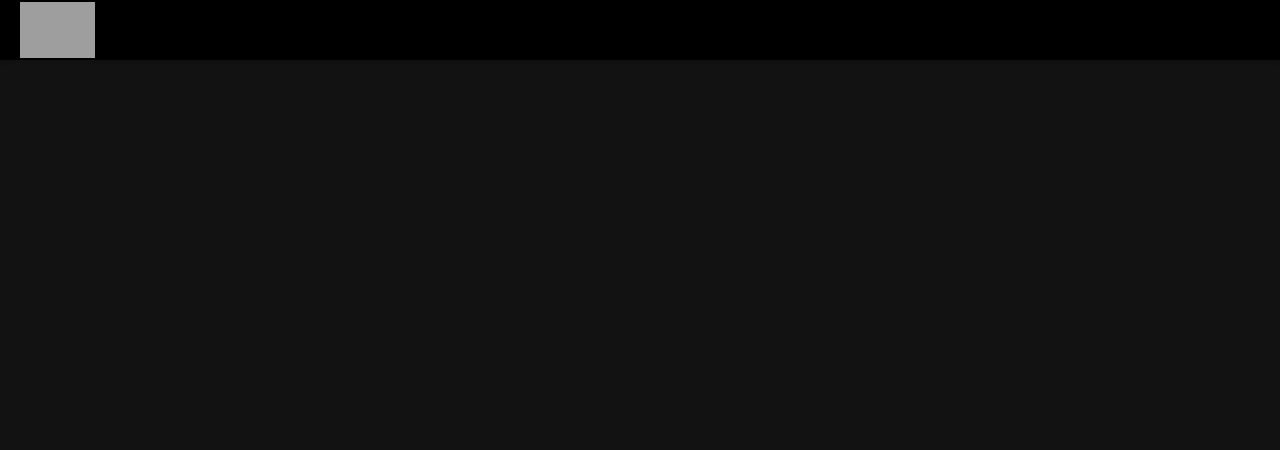
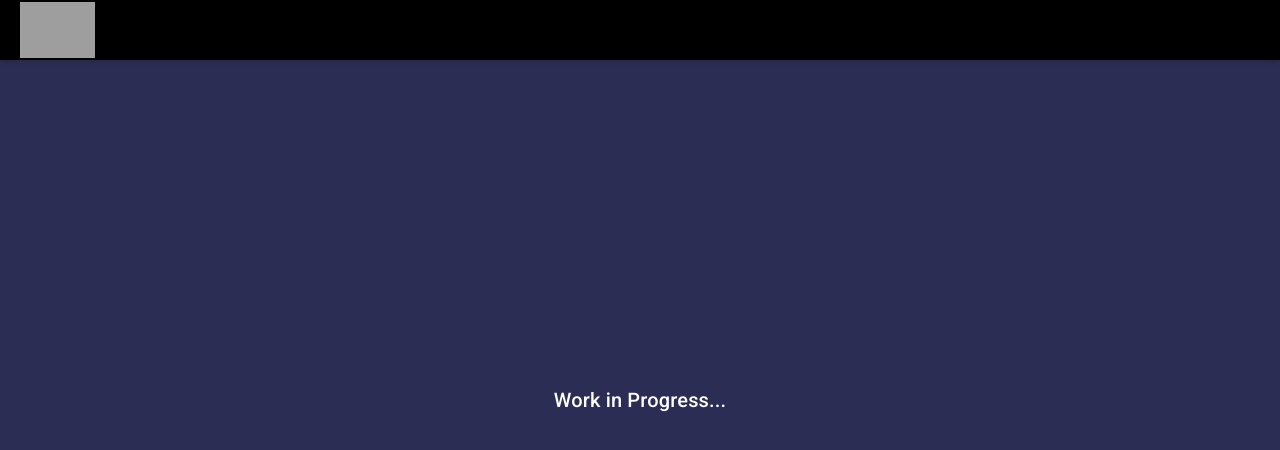
Before and after one commit to kubo550/moxie-recovery-app, a React (Vite) app: page /support in a window 1280 px wide. Before the commit this address had no page. Shown: the top 450 px of the page. Built offline with nearby package versions, Linux system fonts and the light colour scheme; grey boxes are pictures that could not be loaded.

Commit message:
add Work in progress info

```diff
--- /dev/null
+++ b/src/pages/Support/Support.tsx
@@ -0,0 +1,9 @@
+import { Typography } from '@mui/material';
+
+export const Support = () => {
+  return (
+    <main className="flex min-h-screen flex-col items-center justify-center bg-[#2c2d55] px-4 text-white">
+      <Typography variant="h6">Work in Progress...</Typography>
+    </main>
+  );
+};
--- a/src/pages/index.tsx
+++ b/src/pages/index.tsx
@@ -3,3 +3,4 @@
 export { Private } from './Private';
 export { Progress } from './progress/Progress';
 export { AddProgress } from './progress/AddProgress';
+export { Support } from './Support/Support';
--- a/src/pages/progress/AddProgress.tsx
+++ b/src/pages/progress/AddProgress.tsx
@@ -23,6 +23,7 @@
 
   const onSubmit = (data: FormValues) => {
     console.log('Submitted:', data);
+    alert('Work in progress!');
     //   TODO: save to local sotrage
     //  TODO: history push to /progress
   };
--- a/src/pages/progress/Progress.tsx
+++ b/src/pages/progress/Progress.tsx
@@ -4,6 +4,11 @@
 export const Progress = () => {
   return (
     <div className="flex min-h-screen flex-col bg-[#2c2d55] px-4 text-white">
+      <div className="flex flex-col items-center justify-center pt-20">
+        <h1 className="text-4xl font-bold">Progress</h1>
+        <p className="mt-4 text-lg">No progress yet. Click the button below to add your first progress.</p>
+      </div>
+
       <div className="fixed bottom-4 right-4 z-50">
         <Link
           to="/add-progress"
--- a/src/router/index.tsx
+++ b/src/router/index.tsx
@@ -1,9 +1,8 @@
 import { FunctionComponent } from 'react';
+import { Route, Routes } from 'react-router-dom';
 
-import { Route, Routes } from 'react-router-dom';
 import { RequireAuth } from './guards/RequireAuth';
-
-import { Login, Home, Private, Progress, AddProgress } from '@/pages';
+import { Login, Home, Private, Progress, AddProgress, Support } from '@/pages';
 
 export const Router: FunctionComponent = () => {
   return (
@@ -11,6 +10,8 @@
       <Route path="/" element={<Home />} />
       <Route path="/progress" element={<Progress />} />
       <Route path="/add-progress" element={<AddProgress />} />
+      <Route path="/support" element={<Support />} />
+
       <Route path="/login" element={<Login />} />
       <Route
         path="/protected"
```
